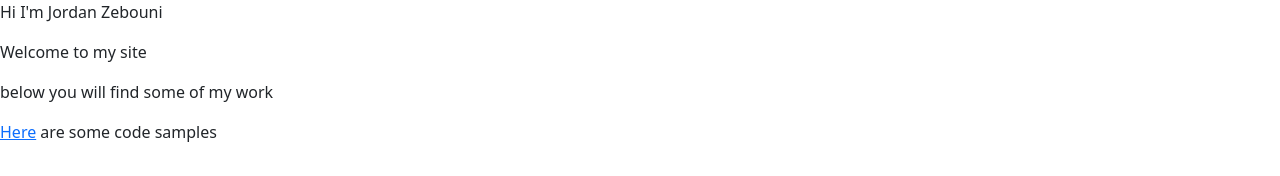
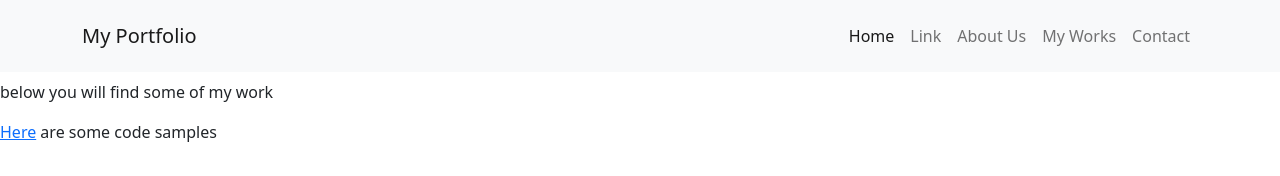
Before and after one commit to 904jz/904jz.github.io, a plain HTML site: page index.html in a window 1280 px wide. Drawn offline with nearby package versions, Linux system fonts and the light colour scheme.

Commit message:
added styled navbar

```diff
--- a/index.html
+++ b/index.html
@@ -7,6 +7,41 @@
     <link href="https://cdn.jsdelivr.net/npm/bootstrap@5.0.2/dist/css/bootstrap.min.css" rel="stylesheet" integrity="sha384-EVSTQN3/azprG1Anm3QDgpJLIm9Nao0Yz1ztcQTwFspd3yD65VohhpuuCOmLASjC" crossorigin="anonymous">
 </head>
 <body>
+
+    <!-- Navbar -->
+        <nav class="py-3 navbar navbar-expand-lg fixed-top auto-hiding-navbar navbar-light bg-light">
+            <div class="container">
+                <a class="navbar-brand" href="#">My Portfolio</a>
+                <button class="navbar-toggler" type="button" data-bs-toggle="collapse" data-bs-target="#navbarSupportedContent" aria-controls="navbarSupportedContent" aria-expanded="false" aria-label="Toggle navigation">
+                  <span class="navbar-toggler-icon"></span>
+                </button>
+                <div class="collapse navbar-collapse" id="navbarSupportedContent">
+                  <ul class="navbar-nav ms-auto">
+                    <li class="nav-item">
+                      <a class="nav-link active" aria-current="page" href="#">Home</a>
+                    </li>
+                    <li class="nav-item">
+                      <a class="nav-link" href="#">Link</a>
+                    </li>
+                    <li class="nav-item">
+                      <a class="nav-link" href="#">About Us</a>
+                    </li>
+                    <li class="nav-item">
+                      <a class="nav-link" href="#">My Works</a>
+                    </li>
+                    <li class="nav-item">
+                      <a class="nav-link" href="#">Contact</a>
+                    </li>
+                  </ul>
+                </div>
+              </div>
+           </nav>
+         <!-- Navbar End -->
+
+
+
+
+
    <p>Hi I'm Jordan Zebouni</p>
    <p>Welcome to my site</p>
 
--- a/styles.css
+++ b/styles.css
@@ -0,0 +1,30 @@
+/* Styling for Navbar */
+body{
+    display: block;
+    overflow-x: hidden;
+}
+
+nav{
+    background-color: white;
+}
+
+.navbar-brand img{
+    max-height: 50px;
+}
+
+.navbar-brand{
+    font-size: 24px;
+    text-transform: uppercase;
+    font-weight: 900;
+    color: #683aa4;
+}
+
+nav ul li a{
+    color: #a9a9a9;
+    font-size: 22px;
+    margin: auto 10px;
+}
+
+nav ul li a:hover{
+    color: #683aa4;
+}
```
